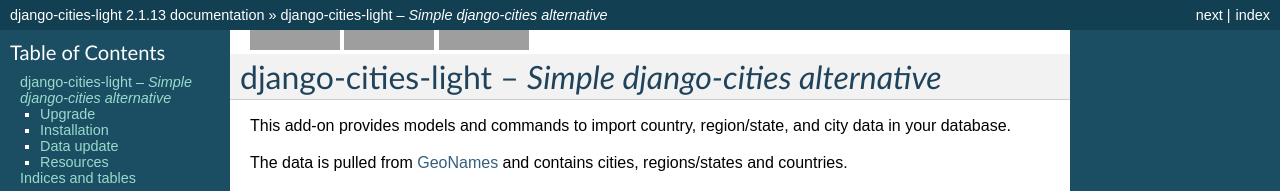
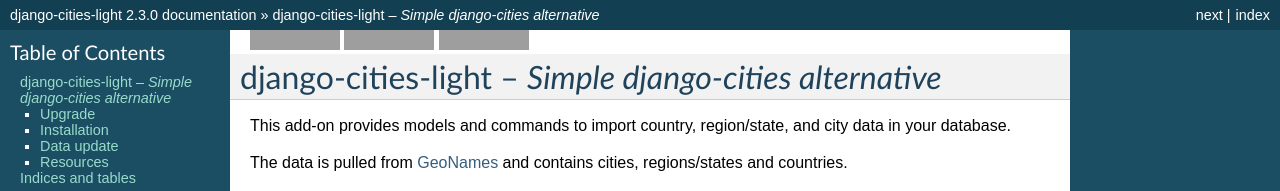
Before and after one commit to coderholic/django-cities, a Sphinx documentation site: the page built from docs/source/index.rst, in a window 1280 px wide and 900 px high. Shown: the top 191 px of the window. Built offline with Sphinx 7.4.7, drawn with Linux system fonts in a browser that asks for light colours; some of the changed text lies outside the part shown; grey boxes are pictures that could not be loaded.

Commit message:
Version bump 2.3.0

```diff
--- a/docs/source/conf.py
+++ b/docs/source/conf.py
@@ -64,9 +64,9 @@
 # built documents.
 #
 # The short X.Y version.
-version = '2.1'
+version = '2.3'
 # The full version, including alpha/beta/rc tags.
-release = '2.1.13'
+release = '2.3.0'
 
 # The language for content autogenerated by Sphinx. Refer to documentation
 # for a list of supported languages.
--- a/setup.py
+++ b/setup.py
@@ -26,7 +26,7 @@
 
 setup(
     name='django-cities-light',
-    version='2.1.13',
+    version='2.3.0',
     description='Simple alternative to django-cities',
     author='James Pic',
     author_email='jamespic@gmail.com',
```
Also changed, not shown: 2 other files.
